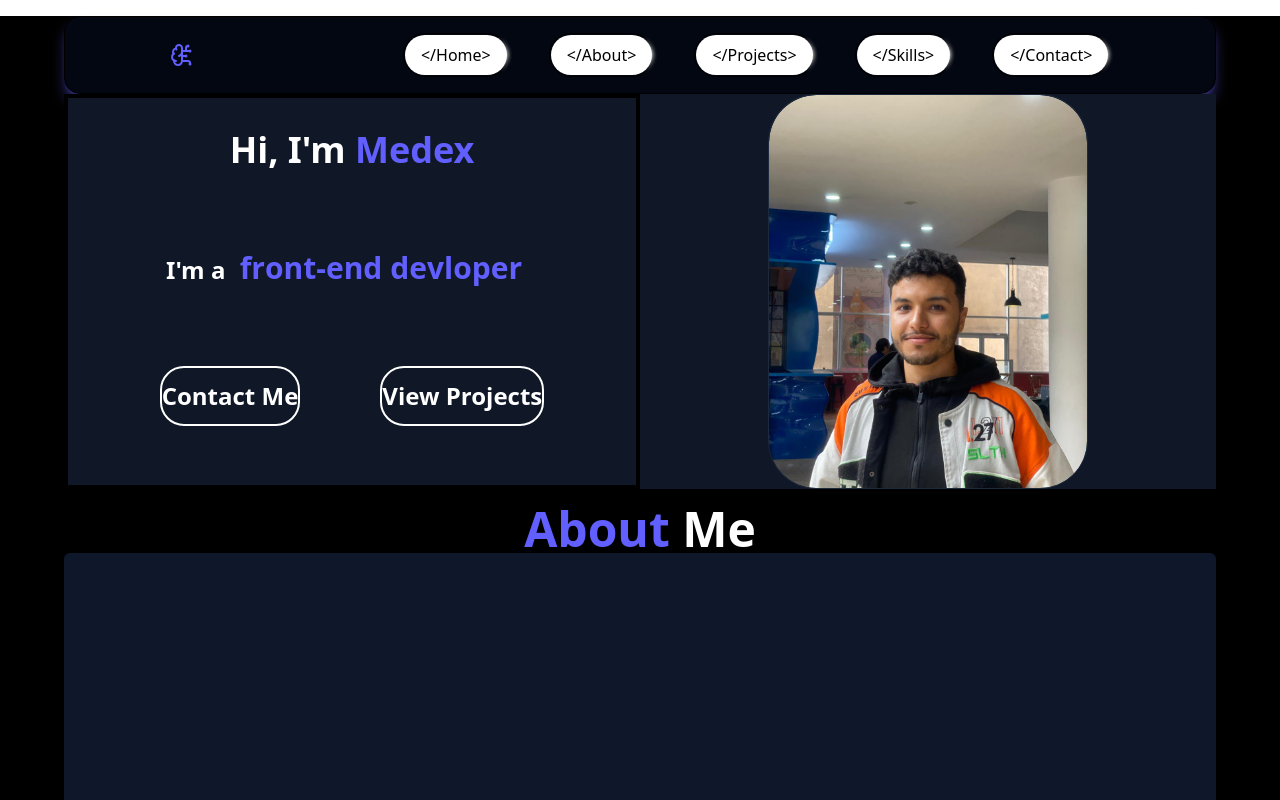
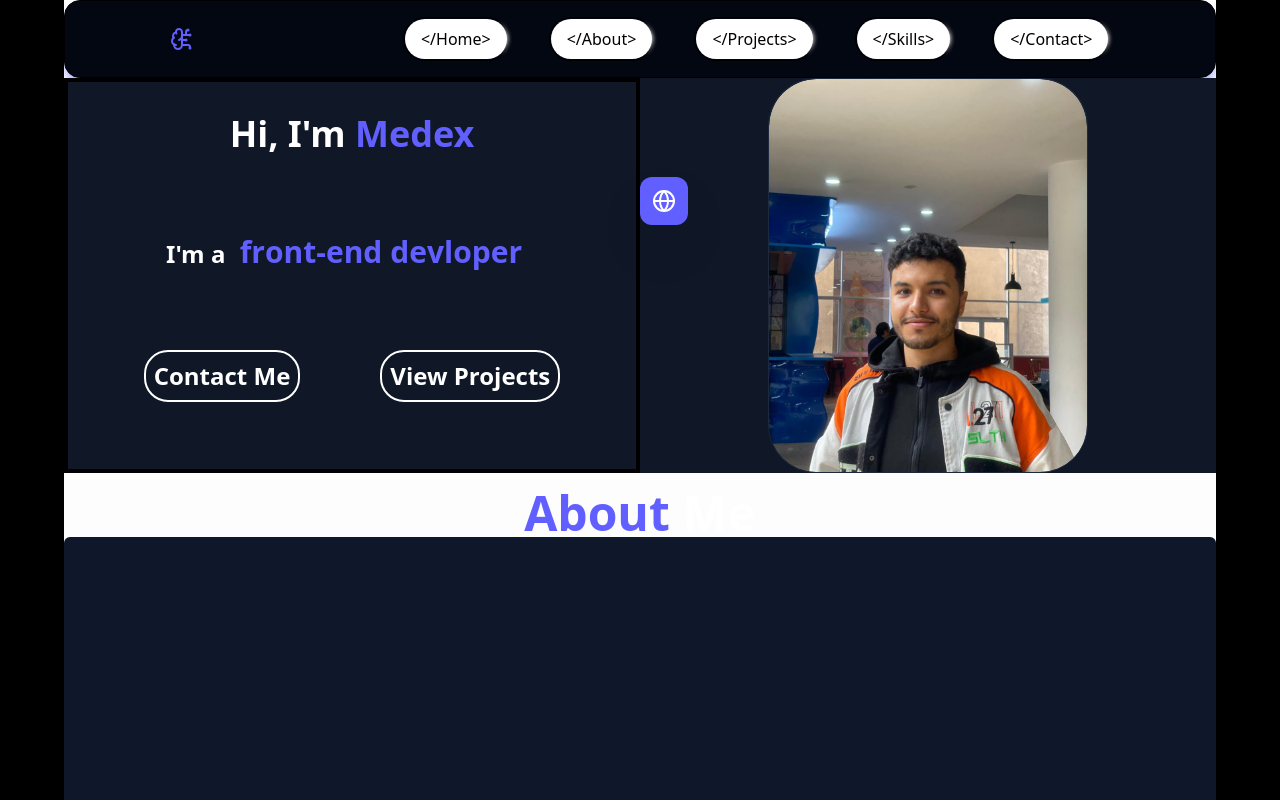
Before and after one commit to a7med02/nextjs-portfolio, a Next.js app: page / in a window 1280 px wide. Shown: the top 800 px of the page. Built offline with nearby package versions, Linux system fonts and the light colour scheme.

Commit message:
progress . . .

```diff
--- a/src/app/page.tsx
+++ b/src/app/page.tsx
@@ -3,13 +3,15 @@ import Navbar from "@/components/Navbar";
 import Projects from "@/components/Projects";
 import About from "@/components/About";
 import Skills from "@/components/Skills";
+import { BackgroundBeamsWithCollision } from "@/components/ui/background-beams-with-collision";
 
 // [url(/bg.jpg)]
 
 export default function Home() {
   return (
-    <main className="bg-black md:px-16 h-full bg-cover bg-no-repeat ">
+    <main className="bg-black md:px-16 h-full bg-cover bg-repeat  ">
       <div>
+      <BackgroundBeamsWithCollision >
         <Navbar />
         <HeroSection />
         <About />
@@ -21,6 +23,7 @@ export default function Home() {
         <Skills />
         <Skills />
         </div>
+      </BackgroundBeamsWithCollision>
       </div>
     </main>
   );
--- a/src/components/HeroSection.tsx
+++ b/src/components/HeroSection.tsx
@@ -5,6 +5,8 @@ import Image from "next/image";
 import { GlareCard } from "./ui/glare-card";
 import Link from "next/link";
 import { FlipWords } from "./ui/flip-words";
+import { Code, Figma, Globe } from "lucide-react";
+import { u } from "framer-motion/client";
 export default function HeroSection() {
     const words = ["full-stack devloper", "front-end devloper", "back-end devloper", "software engineer student"];
     return (
@@ -20,19 +22,20 @@ export default function HeroSection() {
                     </div>
                     <div className="text-white text-center text-lg flex justify-center mt-20 gap-4 md:gap-20 ">
 
-                        <button className="border-white border-2 text-2xl font-semibold rounded-3xl py-3 hover:bg-indigo-500">
+                        <button className="border-white border-2 text-2xl font-semibold rounded-3xl p-2 hover:bg-indigo-500">
                             <Link href="/contact">
                                  Contact Me
                             </Link>
                         </button>
-                        <button className="border-white border-2 text-2xl font-semibold rounded-3xl py-3 hover:bg-indigo-500">
-                            <Link href="/projects">
+                        <button onClick={() =>window.scrollTo({top:document.body.scrollHeight, behavior: 'smooth'})}
+                        className="border-white border-2 text-2xl font-semibold rounded-3xl p-2  hover:bg-indigo-500">
                                 View Projects
-                            </Link>
+
+
                         </button>
                     </div>
             </div>
-            <div className="flex justify-center items-center">
+            <div className="flex justify-center items-center relative">
                 <GlareCard className="">
                 <Image
                     className=""
@@ -42,6 +45,9 @@ export default function HeroSection() {
                     height={600}
                     />
                     </GlareCard>
+                    <div className="absolute top-1/4 left-0 w-12 h-12 bg-indigo-500 rounded-xl flex items-center justify-center p-2 shadow-2xl">
+                        <Globe size={24} className="text-white"/>
+                    </div>
             </div>
         </div>
     );
--- a/src/components/Navbar.tsx
+++ b/src/components/Navbar.tsx
@@ -17,7 +17,7 @@ const Navbar = () => {
         {name: '</Contact>', link: '/contact'}
     ]
   return (
-    <nav className='flex justify-around items-center py-4 mt-4 bg-gray-950 border shadow-lg shadow-indigo-500/50 rounded-2xl '>
+    <nav className='flex justify-around items-center py-4  bg-gray-950 border shadow-lg shadow-indigo-500/50 rounded-2xl '>
         <div className='text-indigo-500'>
             <BrainCircuit className=''/>
         </div>
```
